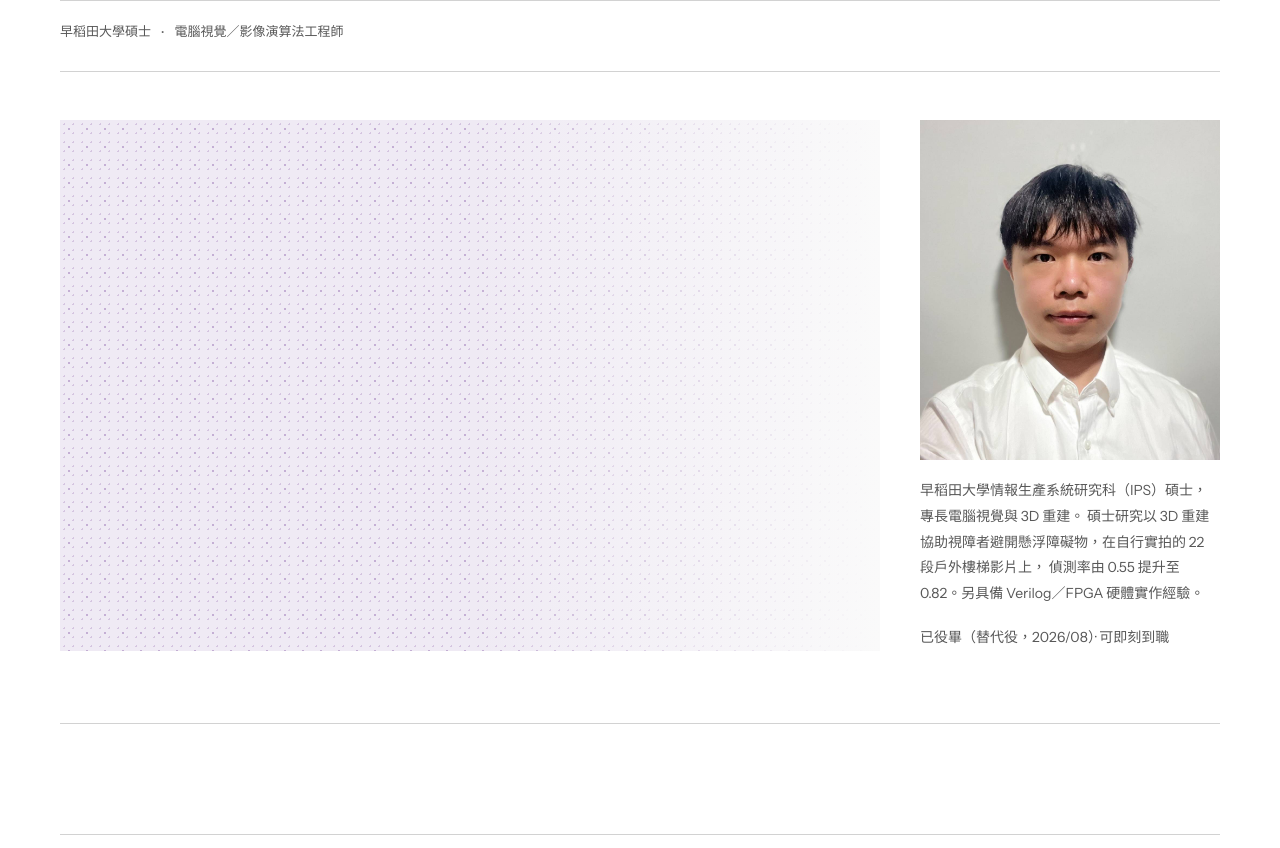
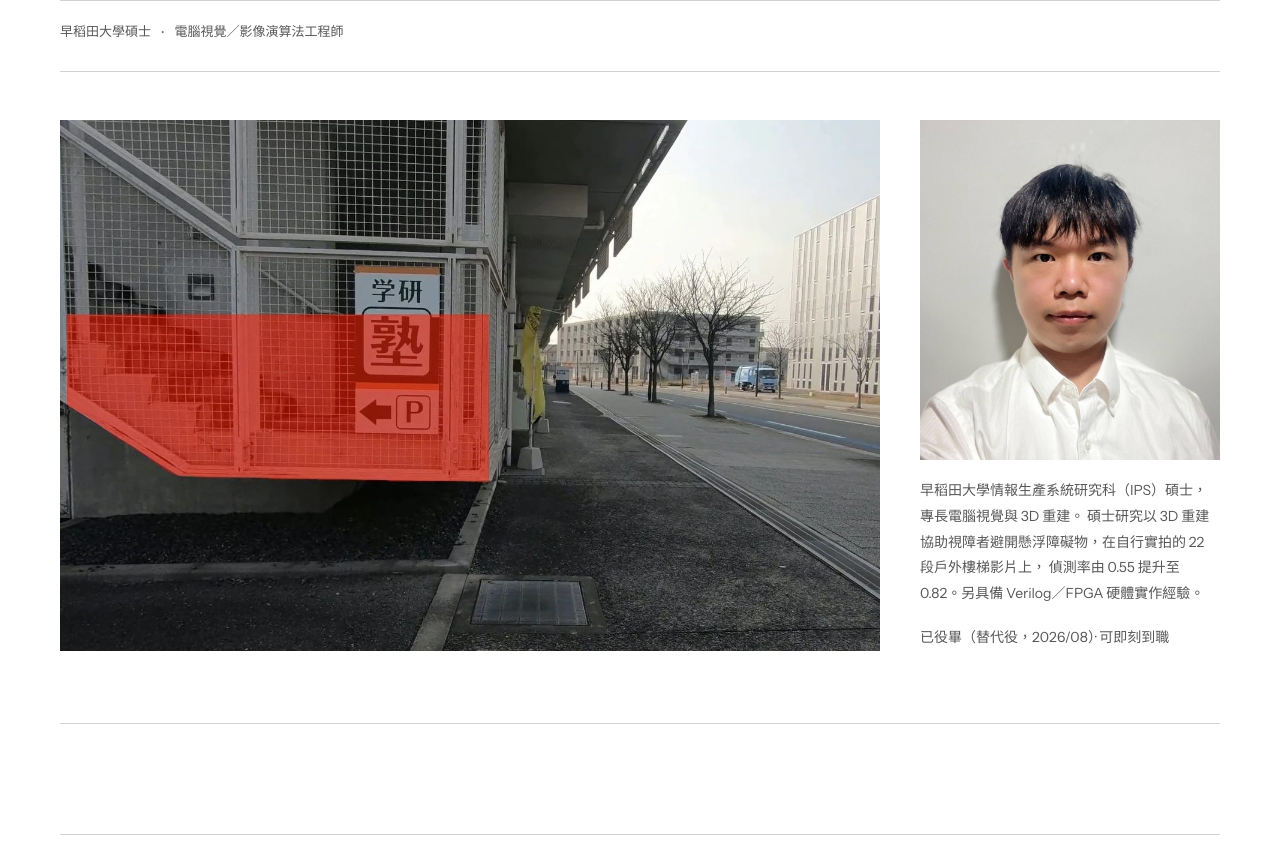
Before and after one commit to brian901106/brian901106.github.io, a React (Vite) app: page / in a window 1280 px wide. Shown: the part 420-1268 px from the top of the page. Built offline with nearby package versions, Linux system fonts and the light colour scheme.

Commit message:
首頁大圖改為樓梯懸浮障礙物照片，取代網點裝飾

```diff
--- a/src/App.css
+++ b/src/App.css
@@ -143,6 +143,14 @@ a {
   width: 50%;
   height: 100%;
   background: linear-gradient(to right, transparent, #fafafa);
+}
+
+.banner-photo {
+  display: block;
+  width: 100%;
+  height: 100%;
+  min-height: 420px;
+  object-fit: cover;
 }
 
 .banner-portrait {
--- a/src/App.tsx
+++ b/src/App.tsx
@@ -3,6 +3,7 @@ import './App.css'
 import posterImg from './assets/poster.png'
 import wasedaImg from './assets/waseda.jpg'
 import portraitImg from './assets/portrait.jpg'
+import heroImg from './assets/hero-floating-obstacle.jpg'
 import stairImg from './assets/projects/stair-research.jpg'
 import faceLive2dImg from './assets/projects/face-live2d.jpg'
 import fpgaCalcImg from './assets/projects/fpga-calculator.jpg'
@@ -141,7 +142,7 @@ export default function App() {
 
       {/* VISUAL BANNER + PORTRAIT */}
       <section className="banner-section">
-        <div className="banner-grid" data-reveal="slide"></div>
+        <img className="banner-photo" src={heroImg} alt="樓梯下方的懸浮障礙物（紅色標示區域），白手杖掃不到頭部高度的危險" data-reveal="slide" />
         <div className="banner-portrait">
           <img className="portrait-placeholder" src={portraitImg} alt="沈志謙" data-reveal="slide" />
           <p className="banner-bio" data-reveal="fade">
```
Also changed, not shown: src/assets/hero-floating-obstacle.jpg (added).
